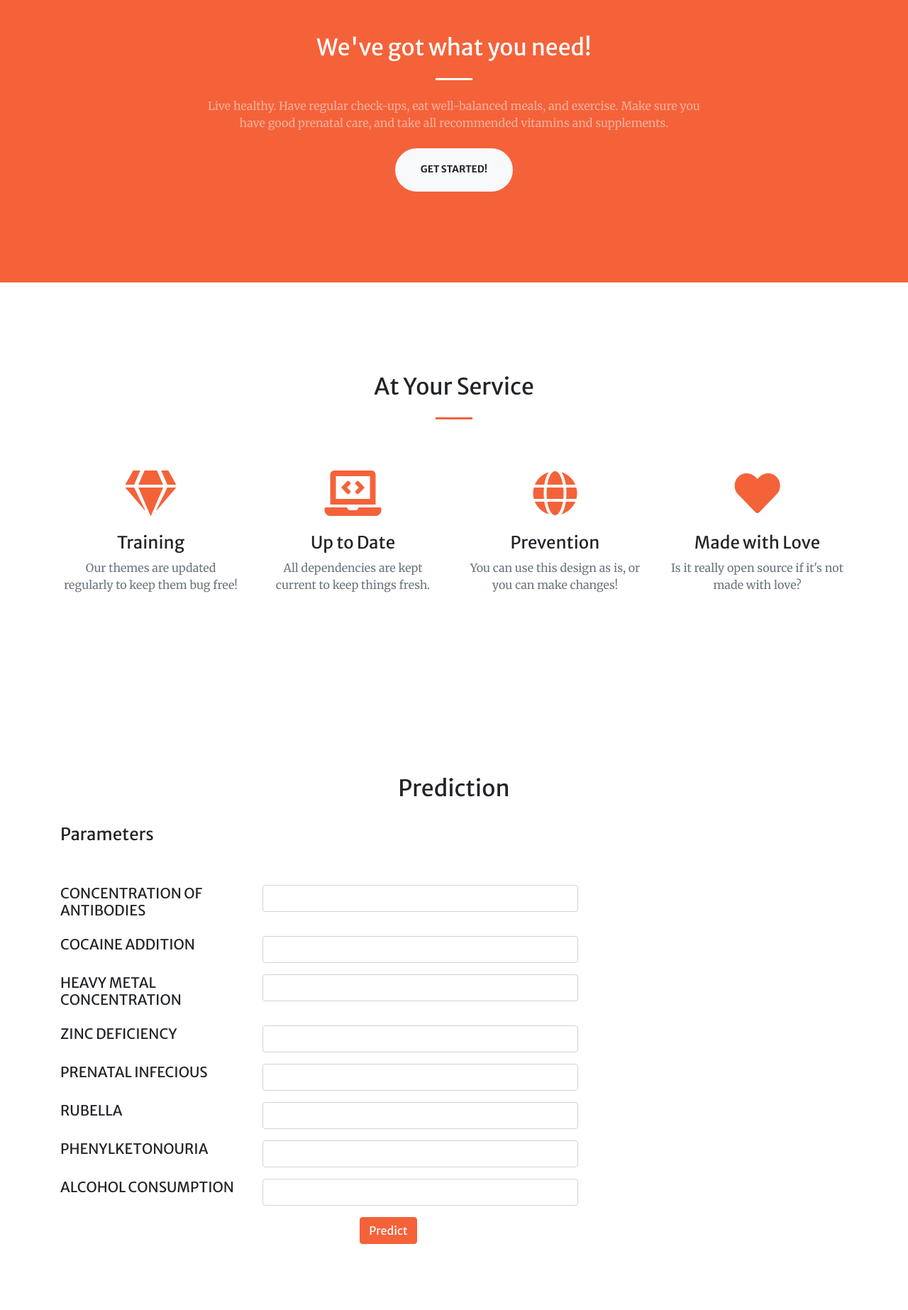
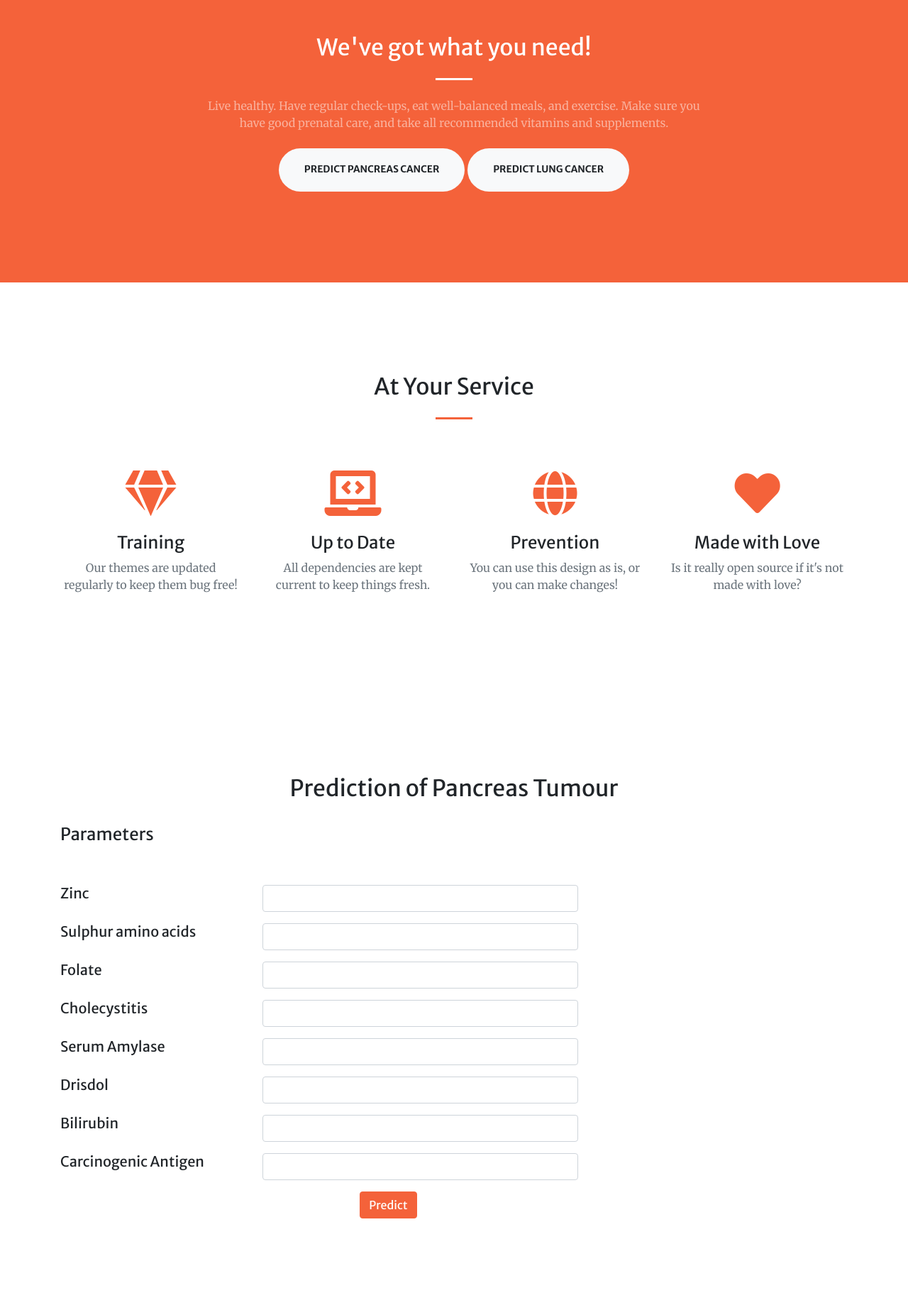
Before and after one commit to jenith-hue/Lung_Pancreas, a Django app: page / in a window 1280 px wide. Shown: the part 880-2726 px from the top of the page at 71% size. Run offline with Django 3.2, Linux system fonts and the light colour scheme; some libraries are stand-ins or nearby versions.

Commit message:
Push
Push

```diff
--- a/autism/templates/autism/base.html
+++ b/autism/templates/autism/base.html
@@ -8,7 +8,7 @@
     <meta name="description" content="">
     <meta name="author" content="">
 
-    <title>Autism Detection</title>
+    <title>Pancreas and Lung Tumour Detection</title>
 
     <!-- Font Awesome Icons -->
     <link href="{% static 'vendor/fontawesome-free/css/all.min.css' %}" rel="stylesheet" type="text/css">
@@ -32,7 +32,7 @@
     <!-- Navigation -->
     <nav class="navbar navbar-expand-lg navbar-light fixed-top py-3" id="mainNav">
         <div class="container">
-            <a class="navbar-brand js-scroll-trigger" href="#page-top">Autism Detection</a>
+            <a class="navbar-brand js-scroll-trigger" href="#page-top">Pancreas and Lung Tumour Detection</a>
             <button class="navbar-toggler navbar-toggler-right" type="button" data-toggle="collapse"
                 data-target="#navbarResponsive" aria-controls="navbarResponsive" aria-expanded="false"
                 aria-label="Toggle navigation">
@@ -68,7 +68,7 @@
     <!-- Footer -->
     <footer class="bg-light py-5">
         <div class="container">
-            <div class="small text-center text-muted">Copyright &copy; 2019 - Autism</div>
+            <div class="small text-center text-muted">Copyright &copy; 2021 - Pancreas and Lung Tumour Detection</div>
         </div>
     </footer>
 
--- a/autism/templates/autism/home.html
+++ b/autism/templates/autism/home.html
@@ -7,19 +7,13 @@
     <div class="container h-100">
         <div class="row h-100 align-items-center justify-content-center text-center">
             <div class="col-lg-10 align-self-end">
-                <h1 class="text-uppercase text-white font-weight-bold">Autism Analysis
+                <h1 class="text-uppercase text-white font-weight-bold">Pancreas and Lung Tumour Detection
                 </h1>
                 <hr class="divider my-4">
             </div>
             <div class="col-lg-8 align-self-baseline">
-                <p class="text-white-75 font-weight-light mb-5">Diagnosing autism spectrum disorder (ASD) can be
-                    difficult, since there is no medical test, like a blood test, to diagnose the disorders. Doctors
-                    look at the child’s behavior and development to make a diagnosis.
-
-                    ASD can sometimes be detected at 18 months or younger. By age 2, a diagnosis by an experienced
-                    professional can be considered very reliable. However, many children do not receive a final
-                    diagnosis until much older. This delay means that children with an ASD might not get the help they
-                    need.</p>
+                <p class="text-white-75 font-weight-light mb-5">
+                    Pancreatic cancer is a disease in which malignant (cancerous) cells form in the tissues of the pancreas. The pancreas is a gland located behind the stomach and in front of the spine.Lung cancer begins in the lungs and may spread to lymph nodes or other organs in the body, such as the brain. Cancer from other organs also may spread to the lungs. When cancer cells spread from one organ to another, they are called metastases.</p>
                 <a class="btn btn-primary btn-xl js-scroll-trigger" href="#about">Find Out More</a>
             </div>
         </div>
@@ -35,9 +29,9 @@
                 <hr class="divider light my-4">
                 <p class="text-white-50 mb-4">Live healthy. Have regular check-ups, eat well-balanced meals, and
                     exercise. Make sure you have good prenatal care, and take all recommended vitamins and supplements.
-
                 </p>
-                <a class="btn btn-light btn-xl js-scroll-trigger" href="#services">Get Started!</a>
+                <a class="btn btn-light btn-xl js-scroll-trigger" href="#predict">Predict Pancreas Cancer</a>
+                <a class="btn btn-light btn-xl js-scroll-trigger" href="#predictt">Predict Lung Cancer</a>
             </div>
         </div>
     </div>
@@ -82,59 +76,58 @@
 </section>
 <section class="page-section" id="predict">
     <div class="container justify-content-center">
-        <h2 class="text-center mt-0">Prediction</h2>
+        <h2 class="text-center mt-0">Prediction of Pancreas Tumour</h2>
         <br>
         <h4>Parameters</h4>
         <br>
         <br>
-
-
         <form action="predicted" method="POST">
             {% csrf_token %}
             <div class="form-group row">
-                <label for="type1" class="h5 mb-2 col-sm-3">CONCENTRATION OF ANTIBODIES</label>
+                <label for="type1" class="h5 mb-2 col-sm-3">Zinc</label>
                 <div class="col-sm-5">
                     <input type="text" class="form-control" id="type1" name="type1">
                 </div>
             </div>
             <div class="form-group row">
-                <label for="type2" class="h5 mb-2 col-sm-3">COCAINE ADDITION</label>
+                <label for="type2" class="h5 mb-2 col-sm-3">Sulphur amino acids
+                </label>
                 <div class="col-sm-5">
                     <input type="text" class="form-control" id="type2" name="type2">
                 </div>
             </div>
             <div class="form-group row">
-                <label for="type3" class="h5 mb-2 col-sm-3">HEAVY METAL CONCENTRATION</label>
+                <label for="type3" class="h5 mb-2 col-sm-3">Folate</label>
                 <div class="col-sm-5">
                     <input type="text" class="form-control" id="type3" name="type3">
                 </div>
             </div>
             <div class="form-group row">
-                <label for="type4" class="h5 mb-2 col-sm-3">ZINC DEFICIENCY</label>
+                <label for="type4" class="h5 mb-2 col-sm-3">Cholecystitis</label>
                 <div class="col-sm-5">
                     <input type="text" class="form-control" id="type4" name="type4">
                 </div>
             </div>
             <div class="form-group row">
-                <label for="type5" class="h5 mb-2 col-sm-3">PRENATAL INFECIOUS</label>
+                <label for="type5" class="h5 mb-2 col-sm-3">Serum Amylase</label>
                 <div class="col-sm-5">
                     <input type="text" class="form-control" id="type5" name="type5">
                 </div>
             </div>
             <div class="form-group row">
-                <label for="type6" class="h5 mb-2 col-sm-3">RUBELLA</label>
+                <label for="type6" class="h5 mb-2 col-sm-3">Drisdol</label>
                 <div class="col-sm-5">
                     <input type="text" class="form-control" id="type6" name="type6">
                 </div>
             </div>
             <div class="form-group row">
-                <label for="type7" class="h5 mb-2 col-sm-3">PHENYLKETONOURIA</label>
+                <label for="type7" class="h5 mb-2 col-sm-3">Bilirubin</label>
                 <div class="col-sm-5">
                     <input type="text" class="form-control" id="type7" name="type7">
                 </div>
             </div>
             <div class="form-group row">
-                <label for="type8" class="h5 mb-2 col-sm-3">ALCOHOL CONSUMPTION
+                <label for="type8" class="h5 mb-2 col-sm-3">Carcinogenic Antigen
                 </label>
                 <div class="col-sm-5">
                     <input type="text" class="form-control" id="type8" name="type8">
@@ -143,7 +136,73 @@
             <div style="text-align: center;">
                 <div class="col-sm-10">
                     <button type="submit" class="center btn btn-primary">Predict</button>
+            </div>
+            </div>
+        </form>
+    </div>
+</section>
+<section class="page-section" id="predictt">
+    <div class="container justify-content-center">
+        <h2 class="text-center mt-0">Prediction of Lung Cancer</h2>
+        <br>
+        <h4>Parameters</h4>
+        <br>
+        <br>
+        <form action="predicted" method="POST">
+            {% csrf_token %}
+            <div class="form-group row">
+                <label for="type1" class="h5 mb-2 col-sm-3">Alpha-Fetoprotein</label>
+                <div class="col-sm-5">
+                    <input type="text" class="form-control" id="type1" name="type1">
                 </div>
+            </div>
+            <div class="form-group row">
+                <label for="type2" class="h5 mb-2 col-sm-3">Chorionic Gonadotropin</label>
+                <div class="col-sm-5">
+                    <input type="text" class="form-control" id="type2" name="type2">
+                </div>
+            </div>
+            <div class="form-group row">
+                <label for="type3" class="h5 mb-2 col-sm-3">Prostate-Specific Antigen</label>
+                <div class="col-sm-5">
+                    <input type="text" class="form-control" id="type3" name="type3">
+                </div>
+            </div>
+            <div class="form-group row">
+                <label for="type4" class="h5 mb-2 col-sm-3">Electrophoresis</label>
+                <div class="col-sm-5">
+                    <input type="text" class="form-control" id="type4" name="type4">
+                </div>
+            </div>
+            <div class="form-group row">
+                <label for="type5" class="h5 mb-2 col-sm-3">Pleiotropic Cytokine</label>
+                <div class="col-sm-5">
+                    <input type="text" class="form-control" id="type5" name="type5">
+                </div>
+            </div>
+            <div class="form-group row">
+                <label for="type6" class="h5 mb-2 col-sm-3">Hematocrit</label>
+                <div class="col-sm-5">
+                    <input type="text" class="form-control" id="type6" name="type6">
+                </div>
+            </div>
+            <div class="form-group row">
+                <label for="type7" class="h5 mb-2 col-sm-3">Marrow Biopsy</label>
+                <div class="col-sm-5">
+                    <input type="text" class="form-control" id="type7" name="type7">
+                </div>
+            </div>
+            <div class="form-group row">
+                <label for="type8" class="h5 mb-2 col-sm-3">Alcohol Consumption
+                </label>
+                <div class="col-sm-5">
+                    <input type="text" class="form-control" id="type8" name="type8">
+                </div>
+            </div>
+            <div style="text-align: center;">
+                <div class="col-sm-10">
+                    <button type="submit" class="center btn btn-primary">Predict</button>
+            </div>
             </div>
         </form>
     </div>
```
Also changed, not shown: 1 other file.
